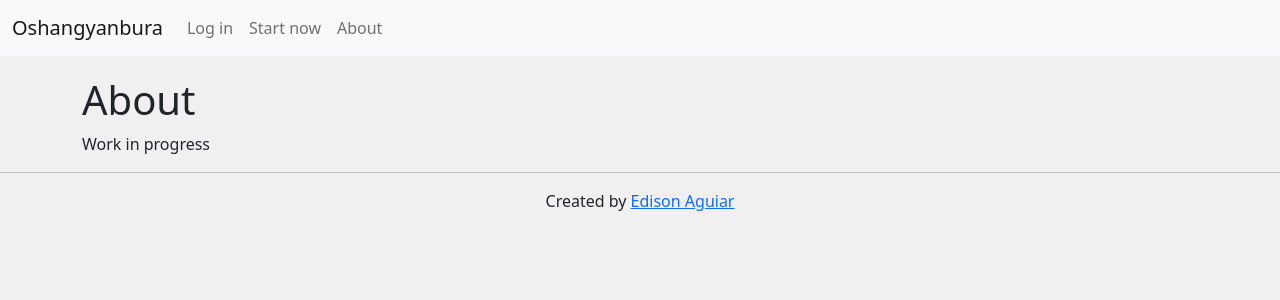
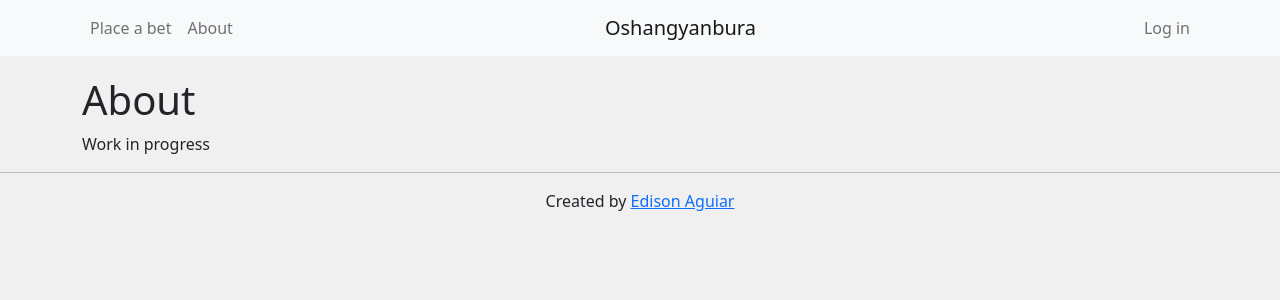
Before and after one commit to eaneto/oshangyanbura, a Flask app: page /about in a window 1280 px wide. Shown: the top 300 px of the page. Run offline with Flask 2, Linux system fonts and the light colour scheme.

Commit message:
Update navbar layout
Reorganize the navbar centralizing the logo and changing the
terminoloygy for sign up.

```diff
--- a/oshangyanbura/templates/layout.html
+++ b/oshangyanbura/templates/layout.html
@@ -15,13 +15,23 @@
   </head>
   <body>
     <nav class="navbar navbar-expand-lg navbar-light bg-light">
-      <div class="container-fluid">
-        <a class="navbar-brand" href="{{ url_for('main.home') }}">Oshangyanbura</a>
+      <div class="container">
         <button class="navbar-toggler" type="button" data-bs-toggle="collapse" data-bs-target="#navbarSupportedContent" aria-controls="navbarSupportedContent" aria-expanded="false" aria-label="Toggle navigation">
           <span class="navbar-toggler-icon"></span>
         </button>
         <div class="collapse navbar-collapse" id="navbarSupportedContent">
           <ul class="navbar-nav me-auto mb-2 mb-lg-0">
+            <li class="nav-item">
+              <a class="nav-link" href="{{ url_for('auth.signup') }}">Place a bet</a>
+            </li>
+            <li class="nav-item">
+              <a class="nav-link" href="{{ url_for('main.about') }}">About</a>
+            </li>
+          </ul>
+        </div>
+        <a class="navbar-brand" href="{{ url_for('main.home') }}">Oshangyanbura</a>
+        <div class="collapse navbar-collapse" id="navbarSupportedContent">
+          <ul class="navbar-nav ms-auto mb-2 mb-lg-0">
             {% if current_user.is_authenticated %}
             <li class="nav-item">
               <a class="nav-link" href="{{ url_for('auth.logout') }}">Log out</a>
@@ -30,13 +40,7 @@
             <li class="nav-item">
               <a class="nav-link" href="{{ url_for('auth.login') }}">Log in</a>
             </li>
-            <li class="nav-item">
-              <a class="nav-link" href="{{ url_for('auth.signup') }}">Start now</a>
-            </li>
             {% endif %}
-            <li class="nav-item">
-              <a class="nav-link" href="{{ url_for('main.about') }}">About</a>
-            </li>
           </ul>
         </div>
       </div>
```
Also changed, not shown: 1 other file.
